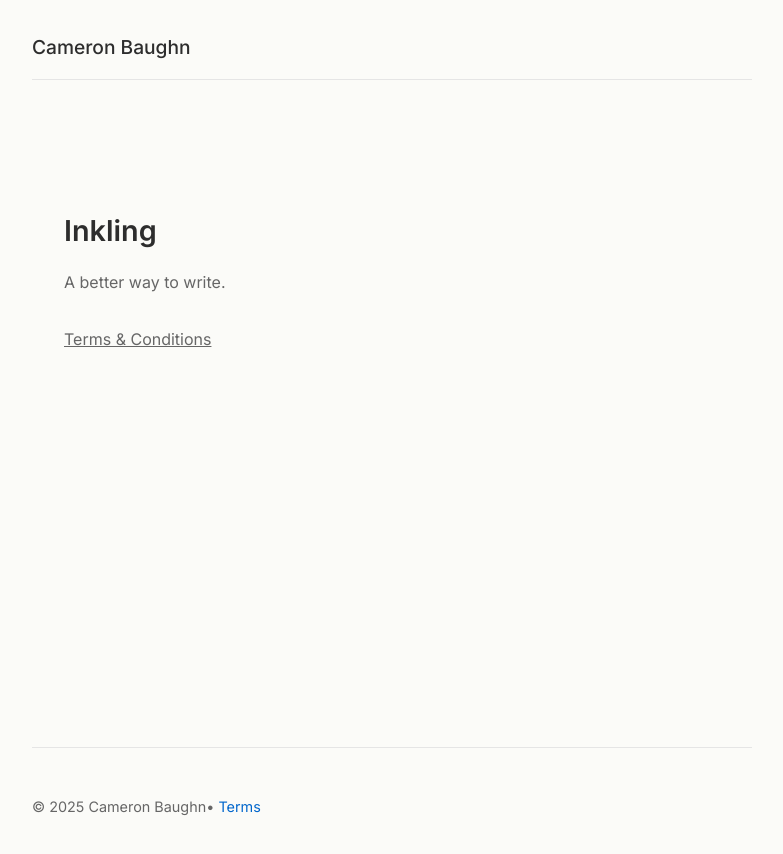
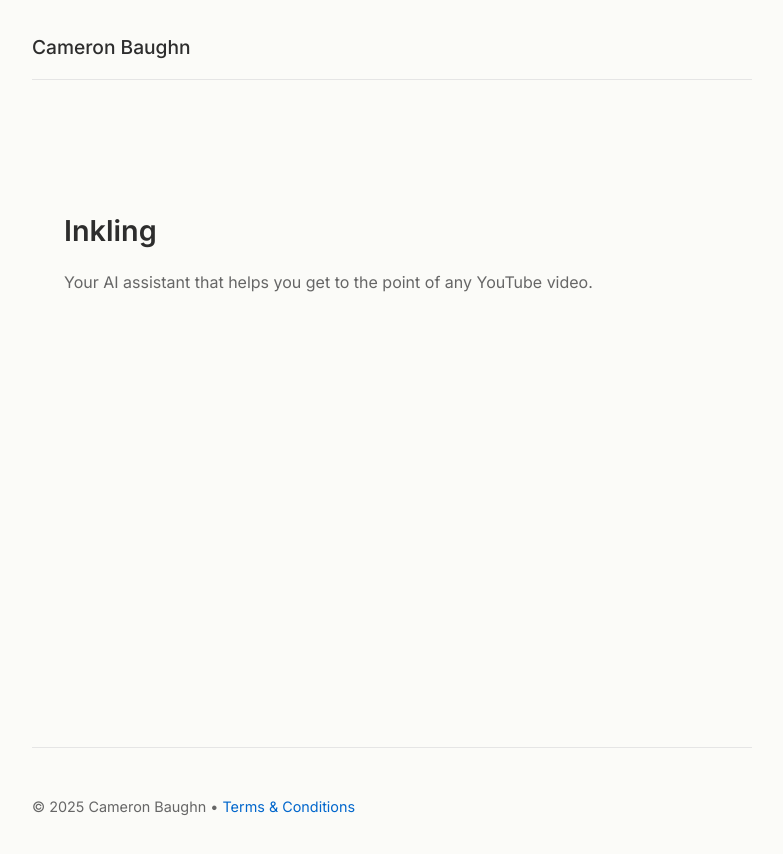
Before and after one commit to cambaughn/cambaughndotcom, a Next.js app: page /inkling in a window 1280 px wide. Shown: the top 854 px of the page, without its empty margins (248-1031 px from the left). Built offline with nearby package versions, Linux system fonts and the light colour scheme.

Commit message:
Fix footer styling

```diff
--- a/src/app/inkling/page.tsx
+++ b/src/app/inkling/page.tsx
@@ -6,11 +6,7 @@ export default function Inkling() {
     <div className={styles.page}>
       <main className={styles.main}>
         <h1>Inkling</h1>
-        <p>A better way to write.</p>
-
-        <div className={styles.links}>
-          <Link href="/inkling/legal">Terms & Conditions</Link>
-        </div>
+        <p>Your AI assistant that helps you get to the point of any YouTube video.</p>
       </main>
     </div>
   );
--- a/src/app/layout.tsx
+++ b/src/app/layout.tsx
@@ -39,9 +39,9 @@ export default function RootLayout({
         <main>{children}</main>
         <footer>
           <p>
-            © {new Date().getFullYear()} Cameron Baughn
+            © {new Date().getFullYear()} Cameron Baughn{' '}
             <span className="footer-links">
-              • <Link href="/inkling/legal">Terms</Link>
+              • <Link href="/inkling/legal">Terms & Conditions</Link>
             </span>
           </p>
         </footer>
```
